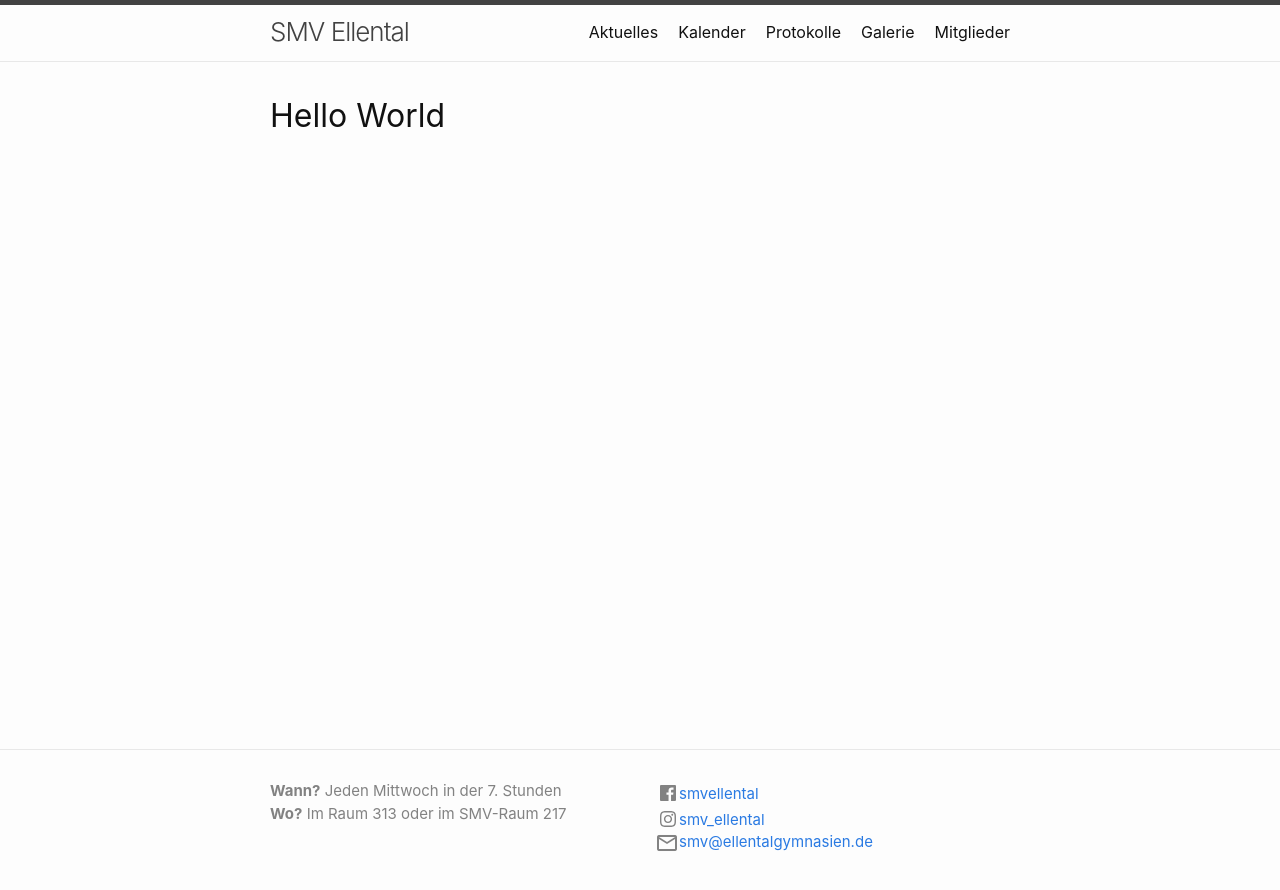
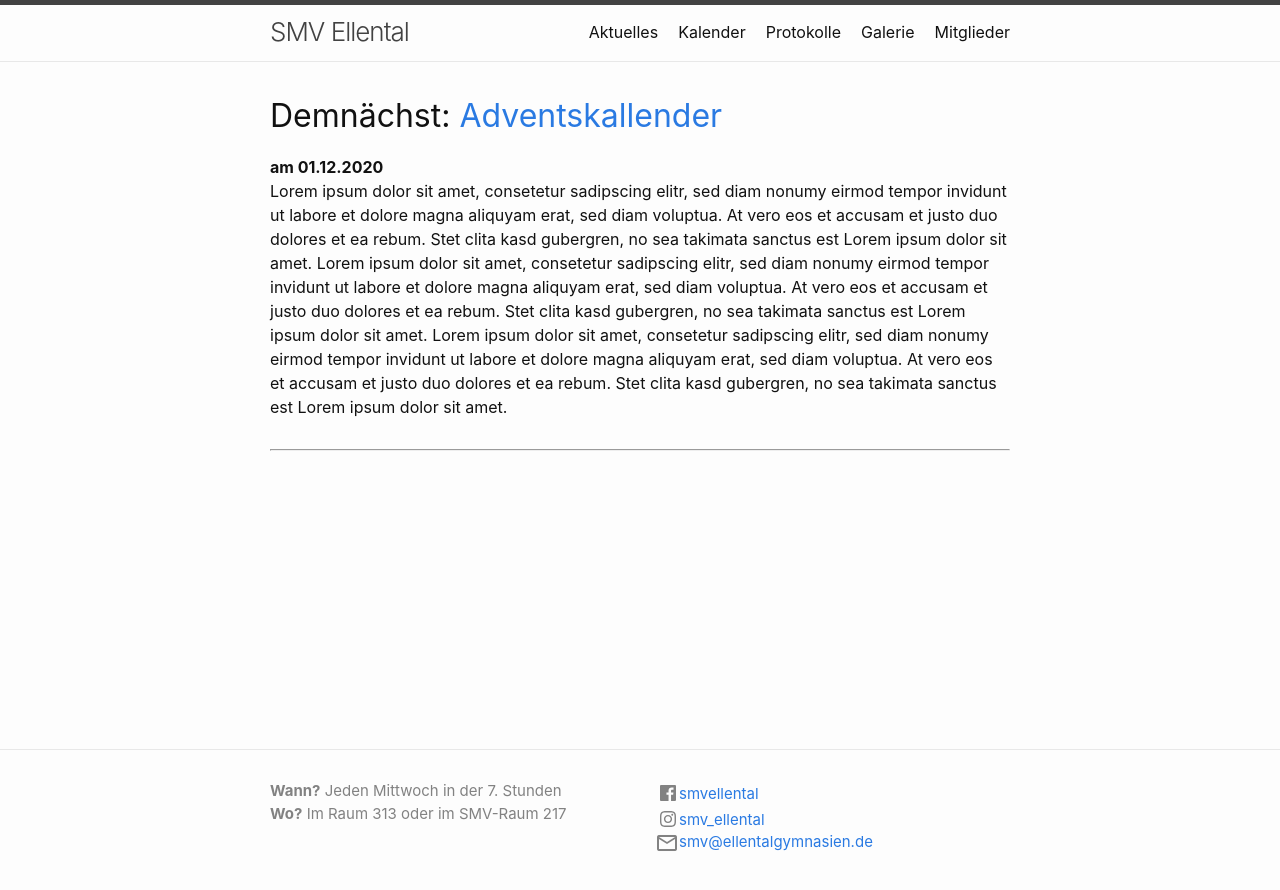
Before and after one commit to TheCrazyMaffin/smv-website, a Jekyll site: the page built from index.html, in a window 1280 px wide. Shown: the top 890 px of the page. Built offline with Jekyll 4.4.1, drawn with Linux system fonts in a browser that asks for light colours.

Commit message:
Added calender functionality

```diff
--- a/_config.yml
+++ b/_config.yml
@@ -1,5 +1,6 @@
 #theme: jekyll-theme-cayman #Might use later
 exclude: [README.md, LICENSE, Gemfile.lock, Gemfile]
+future: true
 minima:
   skin: classic #dark
 
--- /dev/null
+++ b/_events/2020_12_Adventskallender.md
@@ -0,0 +1,23 @@
+---
+title: Adventskallender
+date:  2020-12-01
+---
+Lorem ipsum dolor sit amet, consetetur sadipscing elitr, sed diam nonumy eirmod tempor invidunt ut labore et dolore magna aliquyam erat, sed diam voluptua. At vero eos et accusam et justo duo dolores et ea rebum. Stet clita kasd gubergren, no sea takimata sanctus est Lorem ipsum dolor sit amet. Lorem ipsum dolor sit amet, consetetur sadipscing elitr, sed diam nonumy eirmod tempor invidunt ut labore et dolore magna aliquyam erat, sed diam voluptua. At vero eos et accusam et justo duo dolores et ea rebum. Stet clita kasd gubergren, no sea takimata sanctus est Lorem ipsum dolor sit amet. Lorem ipsum dolor sit amet, consetetur sadipscing elitr, sed diam nonumy eirmod tempor invidunt ut labore et dolore magna aliquyam erat, sed diam voluptua. At vero eos et accusam et justo duo dolores et ea rebum. Stet clita kasd gubergren, no sea takimata sanctus est Lorem ipsum dolor sit amet.
+
+Duis autem vel eum iriure dolor in hendrerit in vulputate velit esse molestie consequat, vel illum dolore eu feugiat nulla facilisis at vero eros et accumsan et iusto odio dignissim qui blandit praesent luptatum zzril delenit augue duis dolore te feugait nulla facilisi. Lorem ipsum dolor sit amet, consectetuer adipiscing elit, sed diam nonummy nibh euismod tincidunt ut laoreet dolore magna aliquam erat volutpat.
+
+Ut wisi enim ad minim veniam, quis nostrud exerci tation ullamcorper suscipit lobortis nisl ut aliquip ex ea commodo consequat. Duis autem vel eum iriure dolor in hendrerit in vulputate velit esse molestie consequat, vel illum dolore eu feugiat nulla facilisis at vero eros et accumsan et iusto odio dignissim qui blandit praesent luptatum zzril delenit augue duis dolore te feugait nulla facilisi.
+
+Nam liber tempor cum soluta nobis eleifend option congue nihil imperdiet doming id quod mazim placerat facer possim assum. Lorem ipsum dolor sit amet, consectetuer adipiscing elit, sed diam nonummy nibh euismod tincidunt ut laoreet dolore magna aliquam erat volutpat. Ut wisi enim ad minim veniam, quis nostrud exerci tation ullamcorper suscipit lobortis nisl ut aliquip ex ea commodo consequat.
+
+Duis autem vel eum iriure dolor in hendrerit in vulputate velit esse molestie consequat, vel illum dolore eu feugiat nulla facilisis.
+
+At vero eos et accusam et justo duo dolores et ea rebum. Stet clita kasd gubergren, no sea takimata sanctus est Lorem ipsum dolor sit amet. Lorem ipsum dolor sit amet, consetetur sadipscing elitr, sed diam nonumy eirmod tempor invidunt ut labore et dolore magna aliquyam erat, sed diam voluptua. At vero eos et accusam et justo duo dolores et ea rebum. Stet clita kasd gubergren, no sea takimata sanctus est Lorem ipsum dolor sit amet. Lorem ipsum dolor sit amet, consetetur sadipscing elitr, At accusam aliquyam diam diam dolore dolores duo eirmod eos erat, et nonumy sed tempor et et invidunt justo labore Stet clita ea et gubergren, kasd magna no rebum. sanctus sea sed takimata ut vero voluptua. est Lorem ipsum dolor sit amet. Lorem ipsum dolor sit amet, consetetur sadipscing elitr, sed diam nonumy eirmod tempor invidunt ut labore et dolore magna aliquyam erat.
+
+Consetetur sadipscing elitr, sed diam nonumy eirmod tempor invidunt ut labore et dolore magna aliquyam erat, sed diam voluptua. At vero eos et accusam et justo duo dolores et ea rebum. Stet clita kasd gubergren, no sea takimata sanctus est Lorem ipsum dolor sit amet. Lorem ipsum dolor sit amet, consetetur sadipscing elitr, sed diam nonumy eirmod tempor invidunt ut labore et dolore magna aliquyam erat, sed diam voluptua. At vero eos et accusam et justo duo dolores et ea rebum. Stet clita kasd gubergren, no sea takimata sanctus est Lorem ipsum dolor sit amet. Lorem ipsum dolor sit amet, consetetur sadipscing elitr, sed diam nonumy eirmod tempor invidunt ut labore et dolore magna aliquyam erat, sed diam voluptua. At vero eos et accusam et justo duo dolores et ea rebum. Stet clita kasd gubergren, no sea takimata sanctus.
+
+Lorem ipsum dolor sit amet, consetetur sadipscing elitr, sed diam nonumy eirmod tempor invidunt ut labore et dolore magna aliquyam erat, sed diam voluptua. At vero eos et accusam et justo duo dolores et ea rebum. Stet clita kasd gubergren, no sea takimata sanctus est Lorem ipsum dolor sit amet. Lorem ipsum dolor sit amet, consetetur sadipscing elitr, sed diam nonumy eirmod tempor invidunt ut labore et dolore magna aliquyam erat, sed diam voluptua. At vero eos et accusam et justo duo dolores et ea rebum. Stet clita kasd gubergren, no sea takimata sanctus est Lorem ipsum dolor sit amet. Lorem ipsum dolor sit amet, consetetur sadipscing elitr, sed diam nonumy eirmod tempor invidunt ut labore et dolore magna aliquyam erat, sed diam voluptua. At vero eos et accusam et justo duo dolores et ea rebum. Stet clita kasd gubergren, no sea takimata sanctus est Lorem ipsum dolor sit amet.
+
+Duis autem vel eum iriure dolor in hendrerit in vulputate velit esse molestie consequat, vel illum dolore eu feugiat nulla facilisis at vero eros et accumsan et iusto odio dignissim qui blandit praesent luptatum zzril delenit augue duis dolore te feugait nulla facilisi. Lorem ipsum dolor sit amet, consectetuer adipiscing elit, sed diam nonummy nibh euismod tincidunt ut laoreet dolore magna aliquam erat volutpat.
+
+Ut wisi enim ad minim veniam, quis nostrud exerci tation ullamcorper suscipit lobortis nisl ut aliquip ex ea commodo consequat. Duis autem vel eum iriure dolor in hendrerit in vulputate velit esse molestie consequat, vel illum dolore eu feugiat nulla facilisis at vero eros et accumsan et iusto odio dignissim qui blandit praesent luptatum zzril delenit augue duis dolore te feugait nulla facilisi.
--- /dev/null
+++ b/_includes/latestEvent.html
@@ -0,0 +1,10 @@
+{% assign buildTimestamp = site.time | date: "%s" %}
+{% for event in site.events %}
+    {% assign eventTimestamp = event.date | date: "%s" %}
+    {% if eventTimestamp > buildTimestamp %}
+        <h1>Demnächst: <a href="{{ event.url }}">{{ event.title }}</a></h1>
+        <span class="bold">am {{ event.date | date: "%d.%m.%Y"}}</span>
+        {{ event.excerpt }}
+    {% break %}
+    {% endif %}
+{% endfor %}
--- /dev/null
+++ b/_sass/universalStyles.scss
@@ -0,0 +1,21 @@
+.vert-cent {
+    vertical-align: middle;
+}
+
+.text-l {
+    font-size: xx-large;
+}
+.text-m {
+    font-size: larger;
+}
+.bold {
+    font-weight: bold;
+}
+
+.lh-small {
+    line-height: 0.5rem;
+}
+
+.text-right {
+    text-align: right;
+}
--- a/assets/css/style.scss
+++ b/assets/css/style.scss
@@ -5,4 +5,5 @@
 @import
   "minima/skins/{{ site.minima.skin | default: 'classic' }}",
   "minima/initialize",
+  "universalStyles",
   "memberCard";
--- a/index.html
+++ b/index.html
@@ -1,4 +1,6 @@
 ---
 layout: default
+title: Home
 ---
-<h1>Hello World</h1>
+{% include latestEvent.html %}
+<hr>
```
Also changed, not shown: _events/2020_11_Nikolausaktion.md (deleted, +0 -4 lines), _events/2020_11_WeihnachtenImSchuhkarton.md (added, +26 -0 lines), _events/2020_12_Nikolausaktion.md (added, +11 -0 lines), _layouts/event.html (added, +7 -0 lines), debug.html (added, +8 -0 lines), kalender.html (added, +22 -0 lines), README.md.
